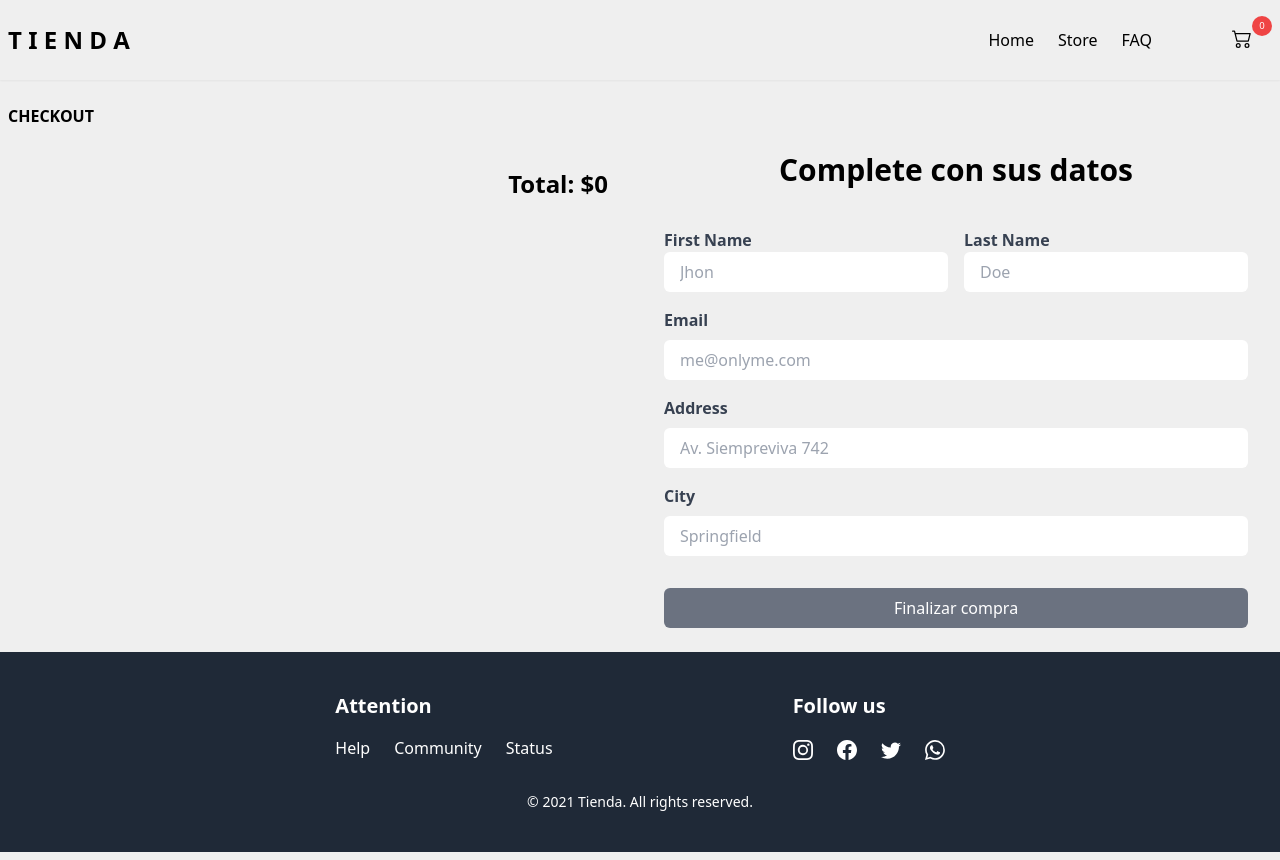
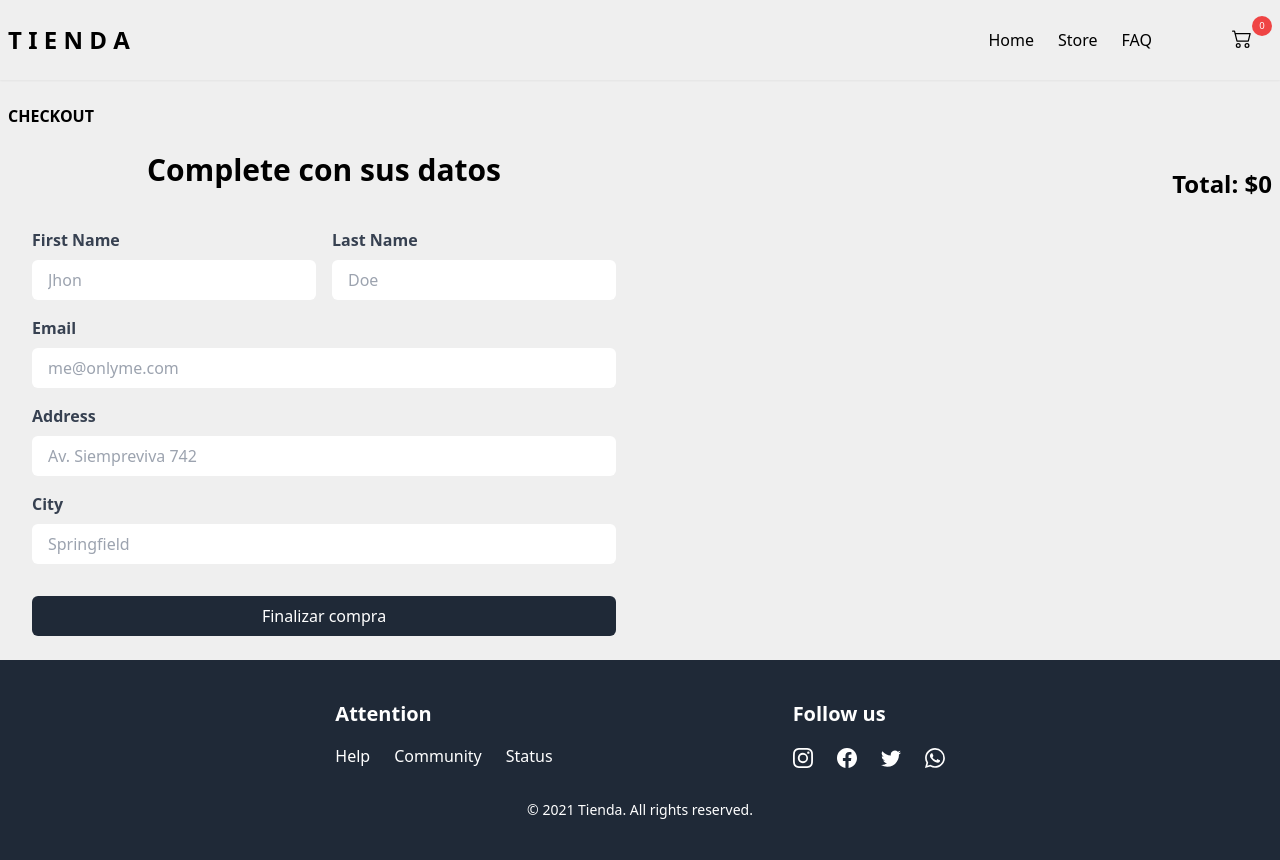
Before and after one commit to julioxr/tienda, a Next.js app: page /checkout in a window 1280 px wide. Built offline with nearby package versions, Linux system fonts and the light colour scheme.

Commit message:
Se corrigio el error de los titles, y se modifico estilos del checkoutform

```diff
--- a/components/checkoutForm.jsx
+++ b/components/checkoutForm.jsx
@@ -25,13 +25,13 @@ export default function CheckoutForm() {
                     <div className="flex w-full flex-col gap-4 md:flex-row">
                         <div className="w-full">
                             <label
-                                className="mb-2 font-bold text-gray-700"
+                                className="mt-4 mb-2 font-bold text-gray-700"
                                 htmlFor="firstName"
                             >
                                 First Name
                             </label>
                             <Field
-                                className="borderbg-white w-full rounded-md px-4 py-2 text-gray-500"
+                                className="borderbg-white mt-2 w-full rounded-md px-4 py-2 text-gray-500"
                                 id="firstName"
                                 name="firstName"
                                 placeholder="Jhon"
@@ -46,7 +46,7 @@ export default function CheckoutForm() {
                                 Last Name
                             </label>
                             <Field
-                                className="borderbg-white w-full rounded-md px-4 py-2 text-gray-500"
+                                className="borderbg-white mt-2 w-full rounded-md px-4 py-2 text-gray-500"
                                 id="lastName"
                                 name="lastName"
                                 placeholder="Doe"
@@ -93,7 +93,7 @@ export default function CheckoutForm() {
                     />
 
                     <button
-                        className="mt-8 w-full rounded-md bg-gray-500 px-4 py-2 text-white hover:bg-gray-600"
+                        className="mt-8 w-full rounded-md bg-gray-800 px-4 py-2 text-white hover:bg-gray-700"
                         type="submit"
                     >
                         Finalizar compra
--- a/components/layout.jsx
+++ b/components/layout.jsx
@@ -6,10 +6,11 @@ import ShoppingCart from "./shoppingCart";
 
 export const Layout = ({ children, title }) => {
     // const { isMenuOpen } = useAppContext();
+    const titleTab = title ? title : "";
     return (
         <>
             <Head>
-                <title>Tienda {title ? `${title}` : ""}</title>
+                <title>{`Tienda ${titleTab}`}</title>
                 <meta
                     name="description"
                     content="Generated by create next app"
--- a/components/product.jsx
+++ b/components/product.jsx
@@ -212,13 +212,6 @@ export default function Product({ item, showAs }) {
                                 ).toFixed(3)}
                             </span>
                         </p>
-                        <div
-                            className="absolute top-4 right-3 cursor-pointer text-lg text-gray-700"
-                            onClick={() => cart.filterItems(item.id)}
-                        >
-                            {/* FUNCION PARA ELIMINAR DE LA LISTA */}
-                            <BsTrash3 />
-                        </div>
                     </div>
                 </div>
             </>
--- a/pages/checkout.jsx
+++ b/pages/checkout.jsx
@@ -11,6 +11,15 @@ export default function Checkout() {
             <section className="min-h-[calc(100vh-340px)] px-8 sm:min-h-[calc(100vh-280px)] md:px-0">
                 <h1 className="my-6 text-base font-bold">CHECKOUT</h1>
                 <div className="flex flex-col justify-between md:flex-row">
+                    <div className="flex flex-col items-center justify-start md:w-1/2">
+                        <h2 className="mb-4 text-3xl font-bold">
+                            Complete con sus datos
+                        </h2>
+
+                        <div className="w-full">
+                            <CheckoutForm />
+                        </div>
+                    </div>
                     <div className="flex max-w-[600px] flex-col pb-8 md:w-1/2">
                         {items.map((item) => (
                             <Product
@@ -26,15 +35,6 @@ export default function Checkout() {
                             </h3>
                         </div>
                     </div>
-                    <div className="flex flex-col items-center justify-start md:w-1/2">
-                        <h2 className="mb-4 text-3xl font-bold">
-                            Complete con sus datos
-                        </h2>
-
-                        <div className="w-full">
-                            <CheckoutForm />
-                        </div>
-                    </div>
                 </div>
             </section>
         </Layout>
```
